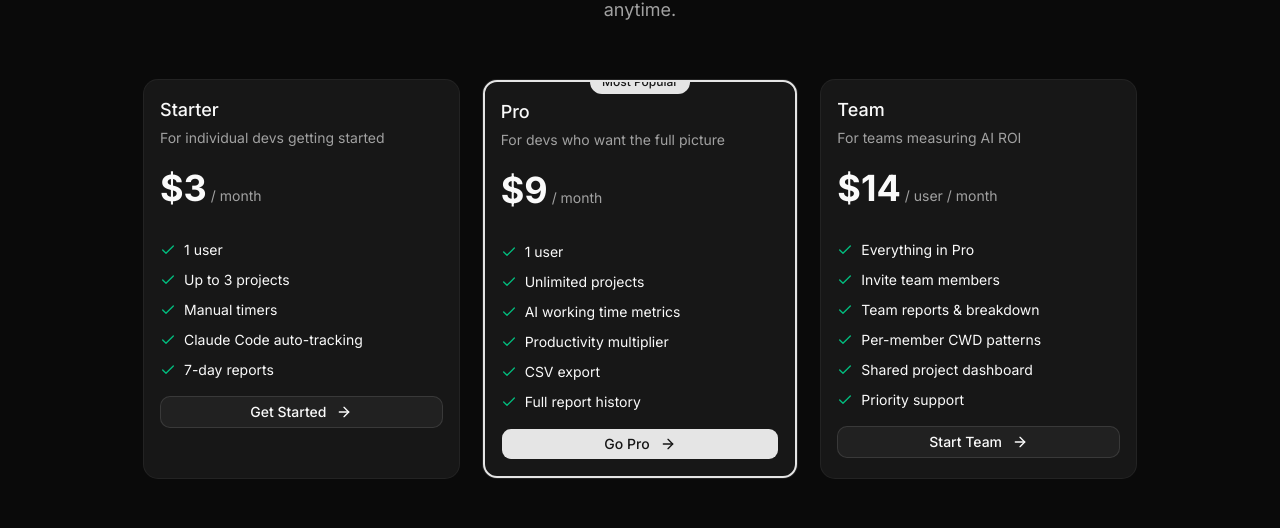
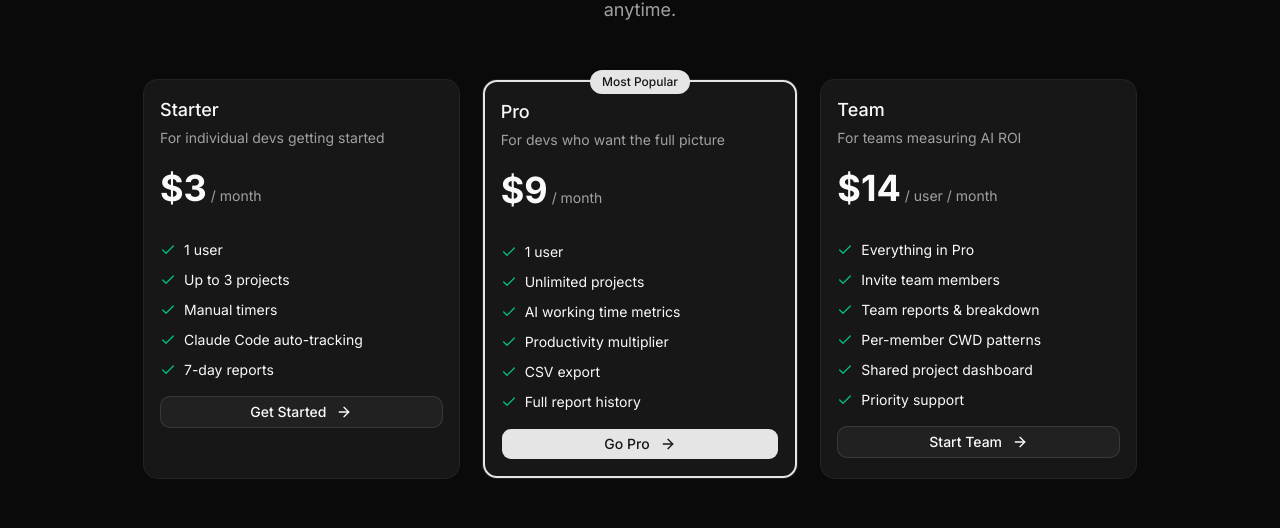
Before and after one commit to pbullor/timetracker, a Next.js app: page /pricing in a window 1280 px wide. Shown: the part 225-753 px from the top of the page. Built offline with nearby package versions, Linux system fonts and the light colour scheme; no server answers.

Commit message:
fix: prevent Most Popular badge from being clipped by card overflow
Co-Authored-By: Claude Opus 4.6 <noreply@anthropic.com>

```diff
--- a/app/pricing/page.tsx
+++ b/app/pricing/page.tsx
@@ -101,7 +101,7 @@ export default function PricingPage() {
               key={plan.key}
               className={
                 plan.popular
-                  ? "border-2 border-primary relative"
+                  ? "border-2 border-primary relative overflow-visible"
                   : "border-border/50"
               }
             >
```
